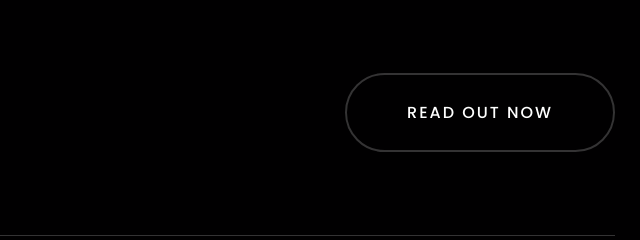
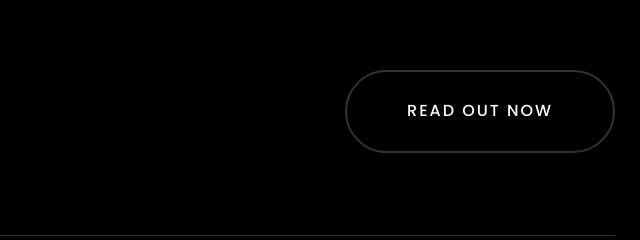
Before and after one commit to tulna07/imroz, a plain HTML site: page index.html in a window 1280 px wide. Shown: the part 5643-5883 px from the top of the page, 640-1280 px from the left. Drawn offline with nearby package versions, Linux system fonts and the light colour scheme; files that its build step writes are made by us from their sources.

Commit message:
Update _general.scss

```diff
--- a/assets/scss/_general.scss
+++ b/assets/scss/_general.scss
@@ -9,6 +9,7 @@ html {
 body {
   font: 1.8rem $primary-font;
   line-height: 1.67;
+  overflow-x: hidden;
 
   // Scrollbar custom
   &::-webkit-scrollbar {
@@ -86,6 +87,7 @@ p {
 // Custom button
 .btn {
   &-custom {
+    display: inline-block;
     padding: 1.6rem 4rem;
     background-color: transparent;
 
```
